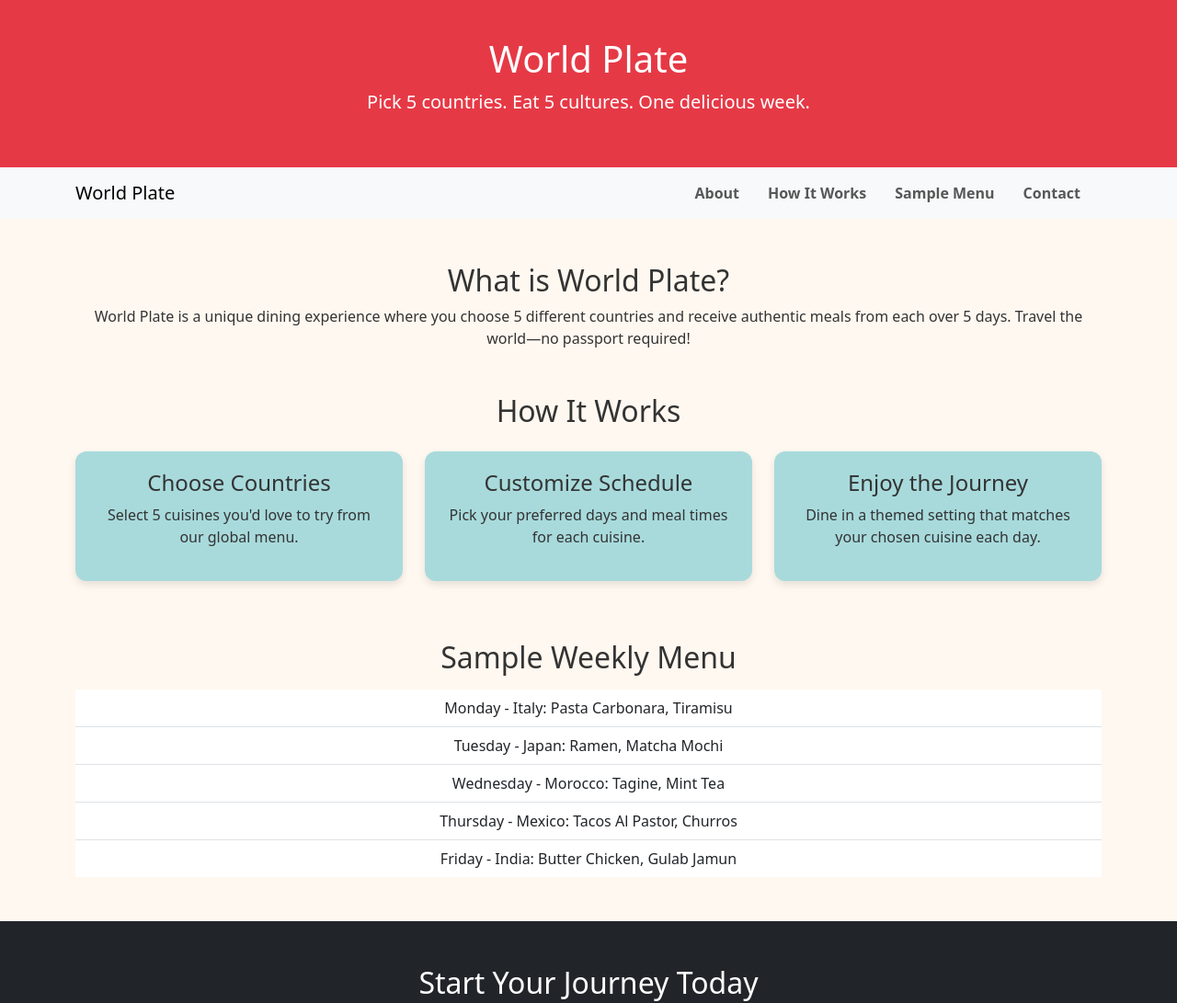
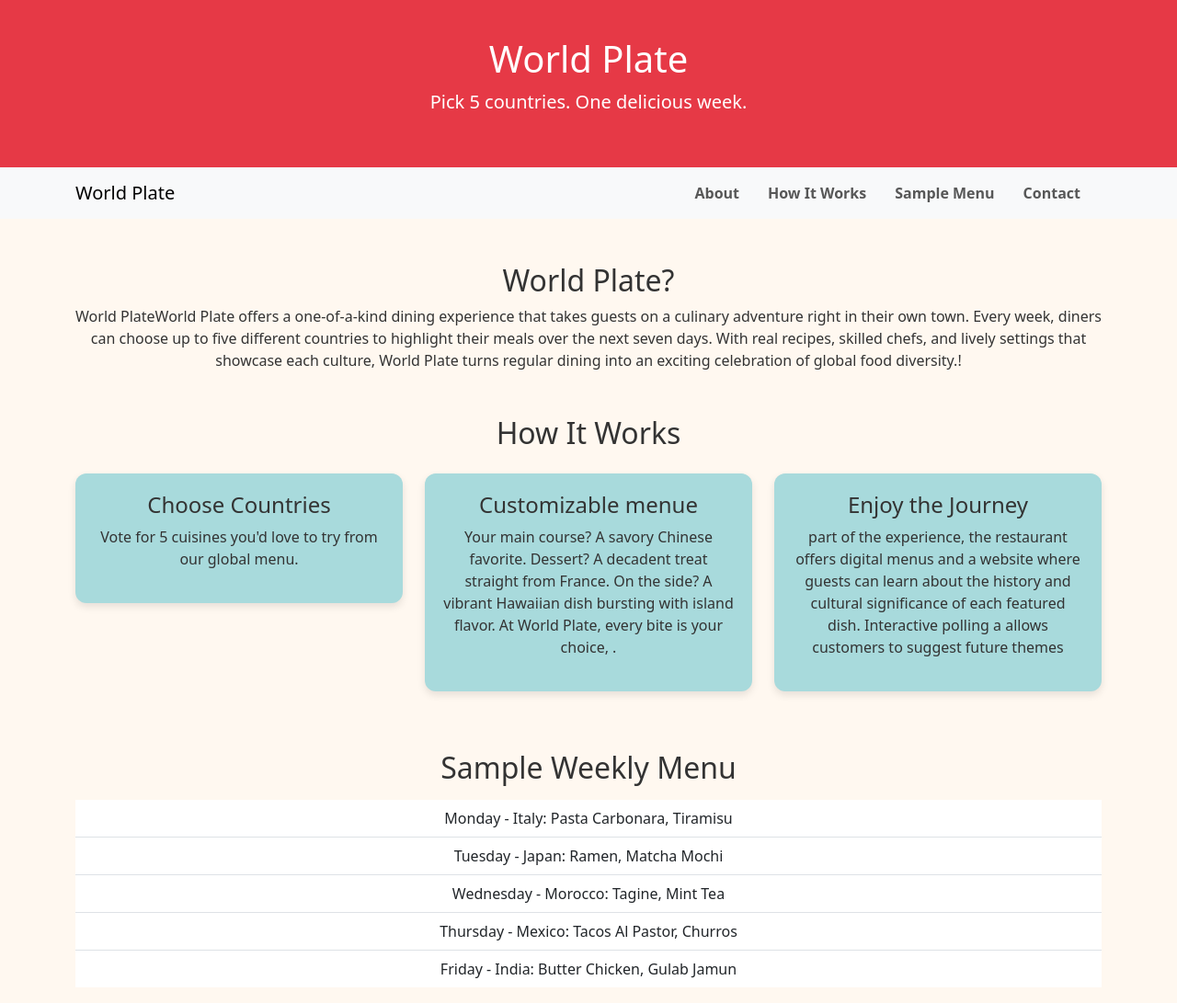
Before and after one commit to tamnisha/world-plate, a plain HTML site: page index.html in a window 1280 px wide. Shown: the top 1091 px of the page at 92% size. Drawn offline with nearby package versions, Linux system fonts and the light colour scheme.

Commit message:
Update index.html

```diff
--- a/index.html
+++ b/index.html
@@ -38,7 +38,7 @@
 <body>
   <header>
     <h1>World Plate</h1>
-    <p class="lead">Pick 5 countries. Eat 5 cultures. One delicious week.</p>
+    <p class="lead">Pick 5 countries. One delicious week.</p>
   </header>
 
   <nav class="navbar navbar-expand-lg navbar-light bg-light">
@@ -56,8 +56,9 @@
   </nav>
 
   <section id="about" class="container my-5">
-    <h2 class="text-center">What is World Plate?</h2>
-    <p class="text-center">World Plate is a unique dining experience where you choose 5 different countries and receive authentic meals from each over 5 days. Travel the world—no passport required!</p>
+    <h2 class="text-center"> World Plate?</h2>
+    <p class="text-center">World PlateWorld Plate offers a one-of-a-kind dining experience that takes guests on a culinary adventure right in their own town. Every week, diners can choose up to five different countries to highlight their meals over the next seven
+      days. With real recipes, skilled chefs, and lively settings that showcase each culture, World Plate turns regular dining into an exciting celebration of global food diversity.!</p>
   </section>
 
   <section id="how-it-works" class="container my-5">
@@ -66,19 +67,19 @@
       <div class="col-md-4 mb-3">
         <div class="feature-card">
           <h4>Choose Countries</h4>
-          <p>Select 5 cuisines you'd love to try from our global menu.</p>
+          <p>Vote for 5 cuisines you'd love to try from our global menu.</p>
         </div>
       </div>
       <div class="col-md-4 mb-3">
         <div class="feature-card">
-          <h4>Customize Schedule</h4>
-          <p>Pick your preferred days and meal times for each cuisine.</p>
+          <h4>Customizable menue</h4>
+          <p> Your main course? A savory Chinese favorite. Dessert? A decadent treat straight from France. On the side? A vibrant Hawaiian dish bursting with island flavor. At World Plate, every bite is your choice, .</p>
         </div>
       </div>
       <div class="col-md-4 mb-3">
         <div class="feature-card">
           <h4>Enjoy the Journey</h4>
-          <p>Dine in a themed setting that matches your chosen cuisine each day.</p>
+          <p> part of the experience, the restaurant offers digital menus and a website where guests can learn about the history and cultural significance of each featured dish. Interactive polling a allows customers to suggest future themes   </p>
         </div>
       </div>
     </div>
```
